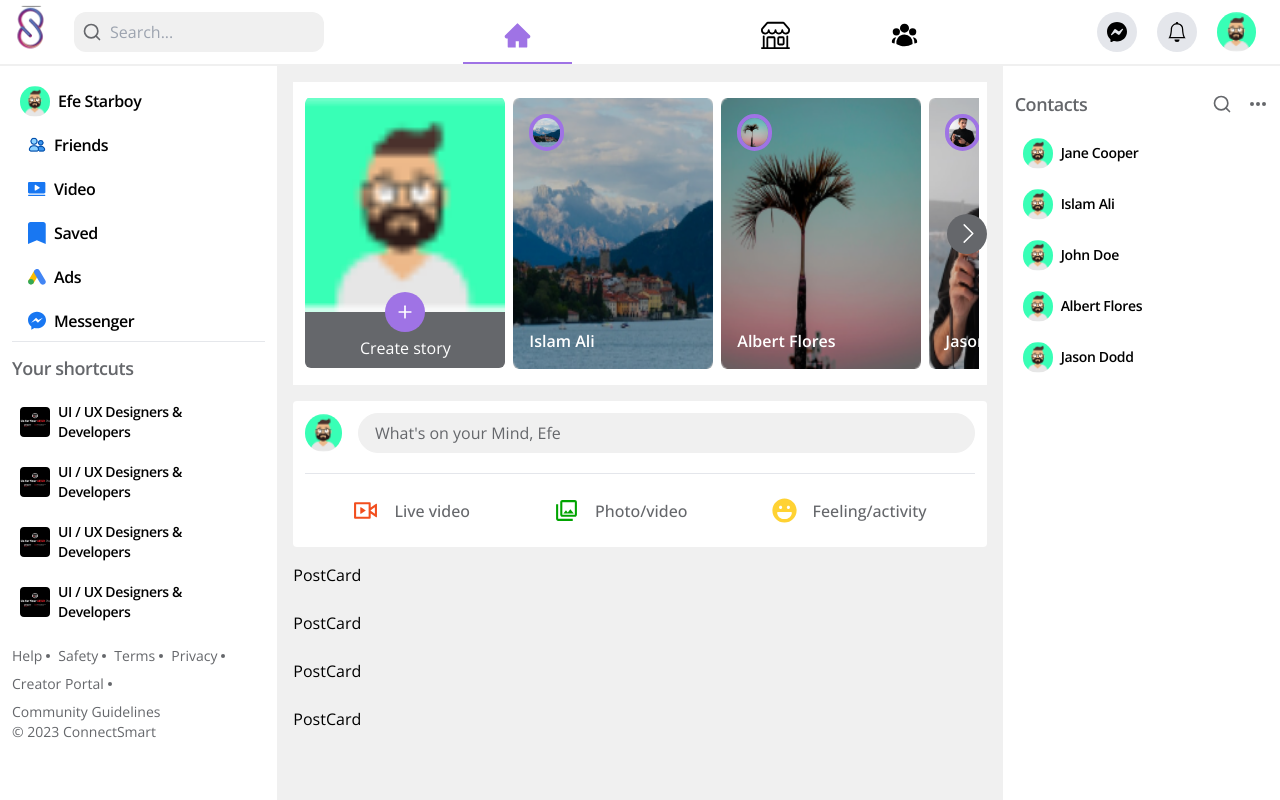
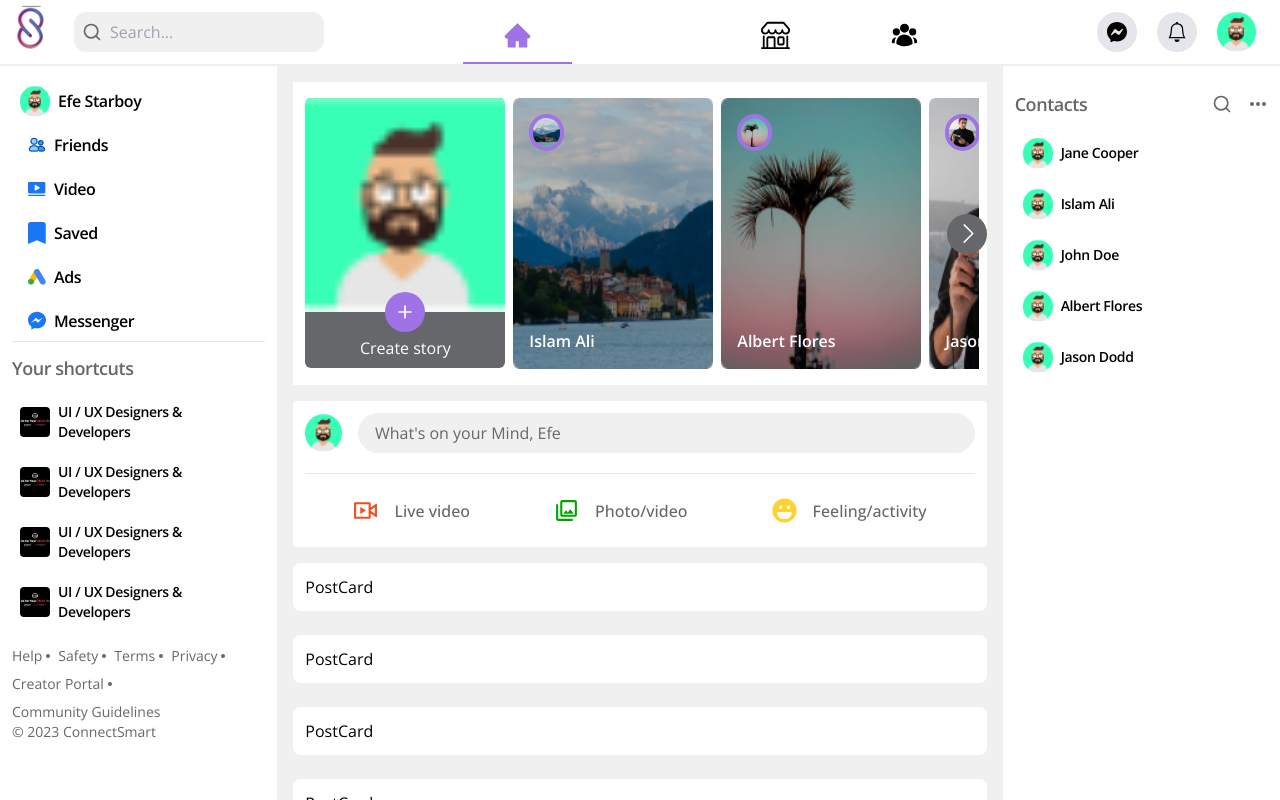
Before and after one commit to asiughuslyvesterobus/social_app, a Next.js app in the folder client/: page / in a window 1280 px wide. Built offline with nearby package versions, Linux system fonts and the light colour scheme; some icons are missing.

Commit message:
working on post cards

```diff
--- a/client/components/PostCard.tsx
+++ b/client/components/PostCard.tsx
@@ -11,7 +11,7 @@ interface IProp {
 }
 
 const PostCard = ({ post }: IProp) => {
-  return <div>PostCard</div>;
+  return <div className="w-full bg-white p-3 rounded-lg">PostCard</div>;
 };
 
 export default PostCard;
```
